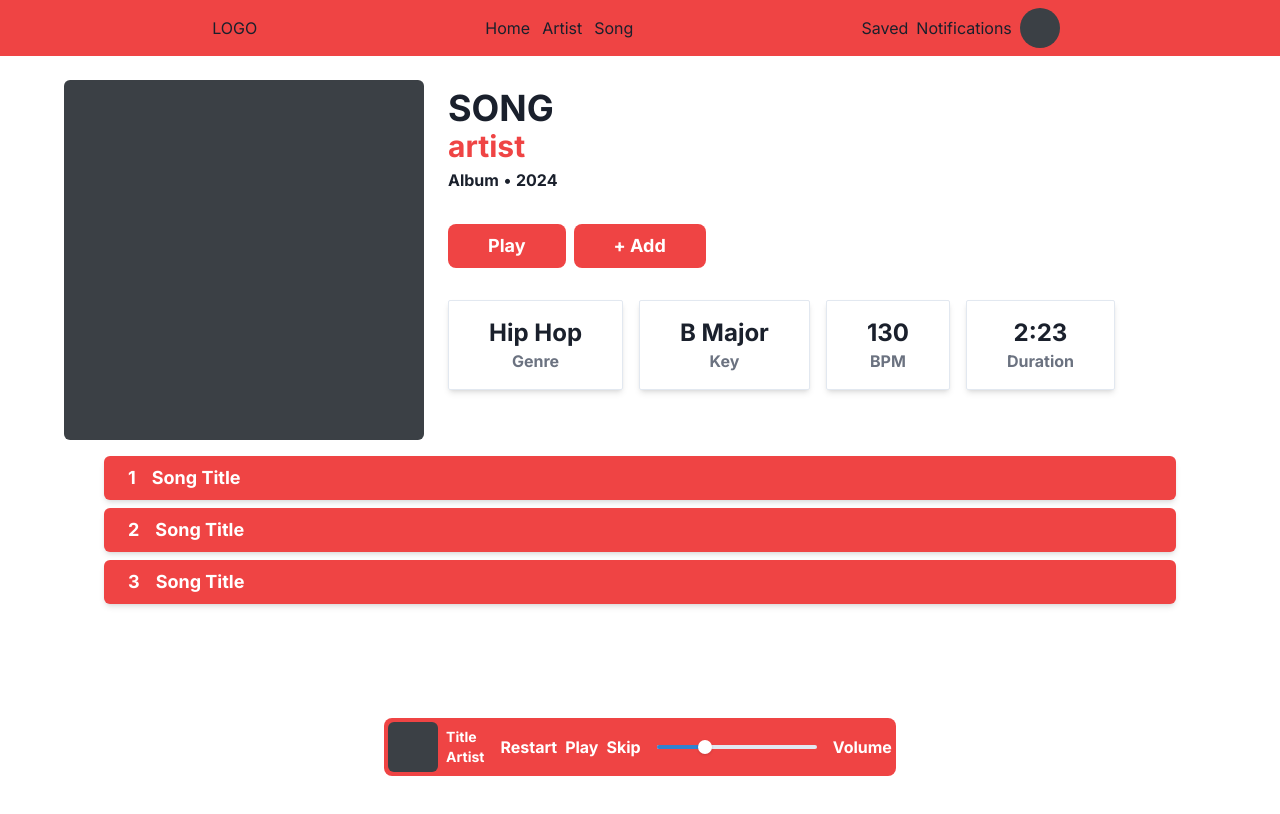
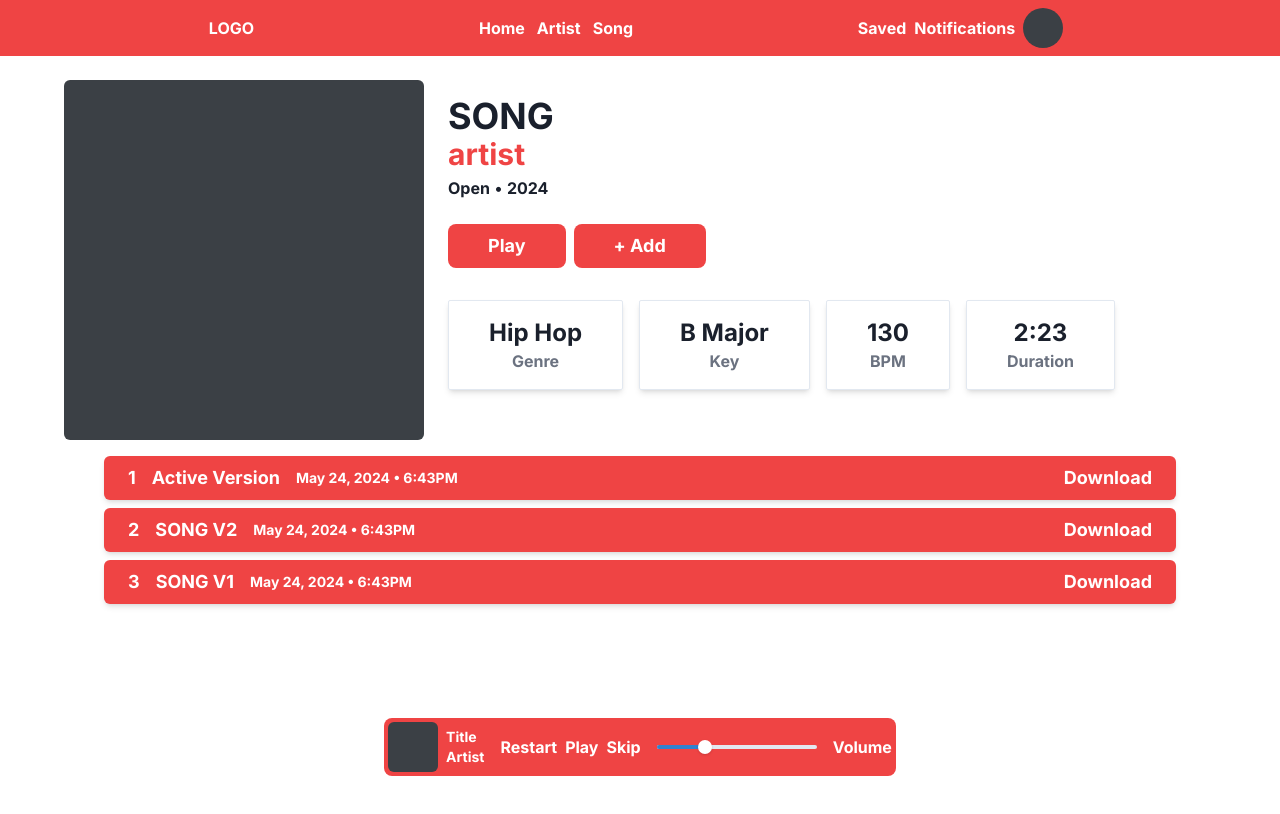
Before and after one commit to ccordoba464/prod.me, a Next.js app: page /artist/song in a window 1280 px wide. Shown: the top 814 px of the page. Built offline with nearby package versions, Linux system fonts and the light colour scheme.

Commit message:
Fix Song page

```diff
--- a/app/[artistid]/[songid]/page.tsx
+++ b/app/[artistid]/[songid]/page.tsx
@@ -5,23 +5,23 @@ export default function Song({ params }: { params: any }) {
         <div className="flex flex-col mr-6">
           <div className="w-[360px] h-[360px] overflow-hidden bg-[#3b4045] rounded-md"></div>
         </div>
-        <div className="flex flex-col w-full py-2">
+        <div className="flex flex-col w-full py-4">
           <div className="font-bold text-4xl uppercase">{params.songid}</div>
 
           <div className="font-bold text-3xl text-red-500 mb-1">
             {params.artistid}
           </div>
 
-          <div className="flex gap-1 mb-8">
-            <span className="font-bold">Album </span> •
+          <div className="flex gap-1 mb-6">
+            <span className="font-bold">Open </span> •
             <span className="font-bold">2024</span>
           </div>
 
-          <div className="flex mb-8 gap-2">
-            <button className="bg-red-500 px-10 py-2 rounded-lg text-white text-lg font-bold">
+          <div className="flex mb-8 gap-2 text-lg font-bold">
+            <button className="bg-red-500 px-10 py-2 rounded-lg text-white ">
               Play
             </button>
-            <button className="bg-red-500 px-10 py-2 rounded-lg text-white text-lg font-bold">
+            <button className="bg-red-500 px-10 py-2 rounded-lg text-white ">
               + Add
             </button>
           </div>
@@ -47,18 +47,31 @@ export default function Song({ params }: { params: any }) {
         </div>
       </div>
 
-      <div className="flex flex-col px-10 gap-2 text-white">
+      <div className="flex flex-col px-10 gap-2 text-white text-lg font-bold">
         <div className="flex items-center shadow-md rounded-md w-full bg-red-500 p-2">
-          <div className="text-lg font-bold px-4">1</div>
-          <div className="text-lg font-bold ">Song Title</div>
+          <div className="px-4">1</div>
+          <div className="mr-4 text-md">Active Version</div>
+          <div className="text-sm mr-4">May 24, 2024 • 6:43PM</div>
+          <div className="self-end ml-auto px-4 flex items-center">
+            Download
+          </div>
         </div>
         <div className="flex items-center shadow-md rounded-md w-full bg-red-500 p-2">
-          <div className="text-lg font-bold px-4">2</div>
-          <div className="text-lg font-bold ">Song Title</div>
+          <div className=" px-4">2</div>
+          <div className="mr-4 text-md">SONG V2</div>
+          <div className="text-sm mr-4">May 24, 2024 • 6:43PM</div>
+
+          <div className="self-end ml-auto px-4 flex items-center">
+            Download
+          </div>
         </div>
         <div className="flex items-center shadow-md rounded-md w-full bg-red-500 p-2">
-          <div className="text-lg font-bold px-4">3</div>
-          <div className="text-lg font-bold ">Song Title</div>
+          <div className=" px-4">3</div>
+          <div className="mr-4 text-md">SONG V1</div>
+          <div className="text-sm mr-4">May 24, 2024 • 6:43PM</div>
+          <div className="self-end ml-auto px-4 flex items-center">
+            Download
+          </div>
         </div>
       </div>
     </div>
--- a/app/[artistid]/page.tsx
+++ b/app/[artistid]/page.tsx
@@ -35,9 +35,9 @@ export default function Profile({ params }: { params: any }) {
         <Tabs position="relative" variant="unstyled">
           <TabList>
             <Tab>All</Tab>
+            <Tab>Tracks</Tab>
             <Tab>Beats</Tab>
             <Tab>Opens</Tab>
-            <Tab>Tracks</Tab>
           </TabList>
           <TabIndicator
             mt="-1.5px"
--- a/app/layout.tsx
+++ b/app/layout.tsx
@@ -28,7 +28,7 @@ export default function RootLayout({
       <body className={inter.className}>
         <main>
           <Providers>
-            <header className="fixed w-screen top-0 z-[1000] bg-red-500">
+            <header className="fixed w-screen top-0 z-[1000] bg-red-500 font-bold text-white">
               <div className="flex items-center w-full justify-evenly">
                 <div>LOGO</div>
                 <nav>
--- a/app/page.tsx
+++ b/app/page.tsx
@@ -2,8 +2,8 @@ import MusicList from "@/components/MusicList";
 
 export default function Home() {
   return (
-    <div className="flex px-6 py-6 mx-auto w-[1200px] bg-red-200">
-      <div className="flex flex-col w-full">
+    <div className="flex px-6 py-6 mx-auto w-[1200px] ">
+      <div className="flex flex-col w-full mr-6">
         <MusicList />
         <MusicList />
         <MusicList />
```
